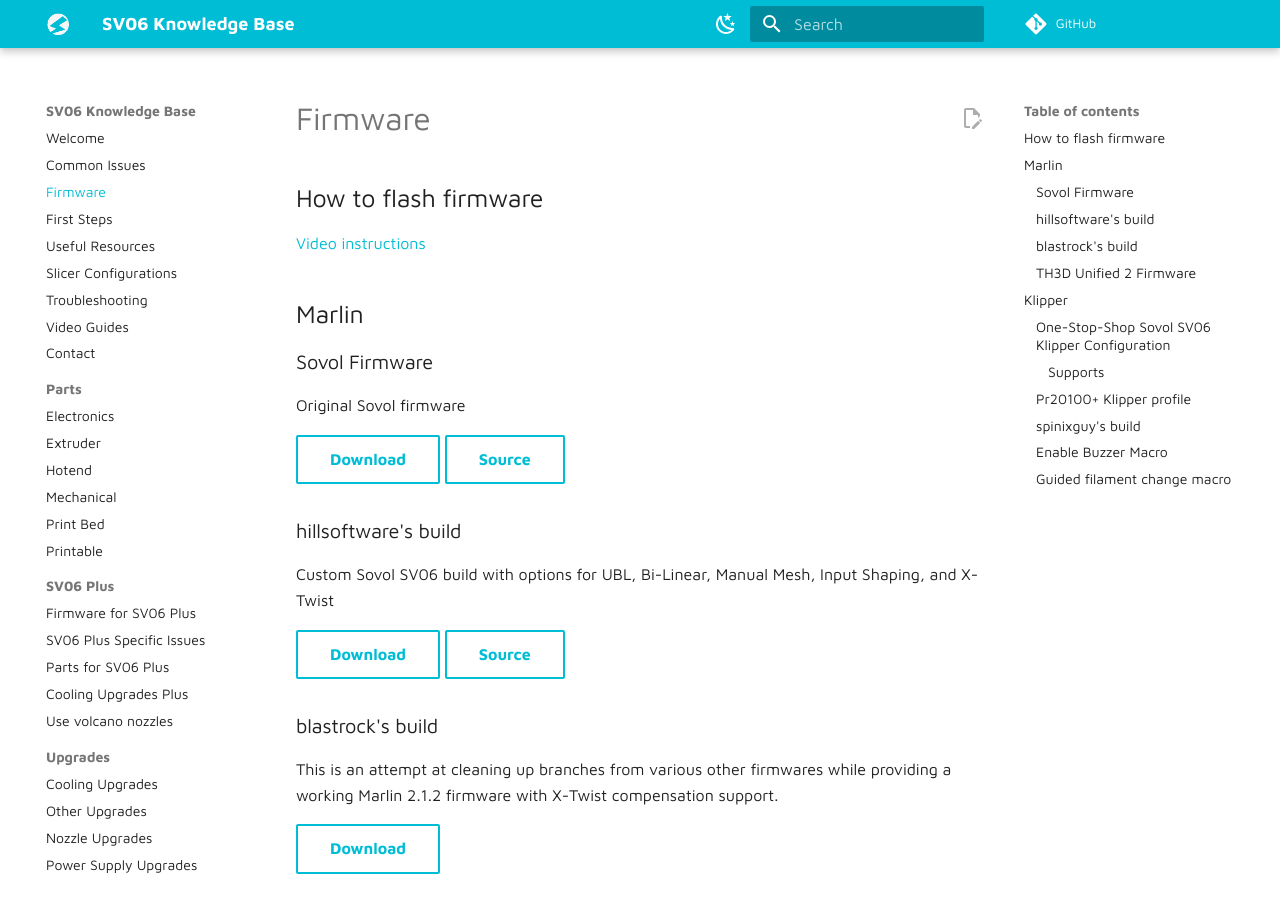
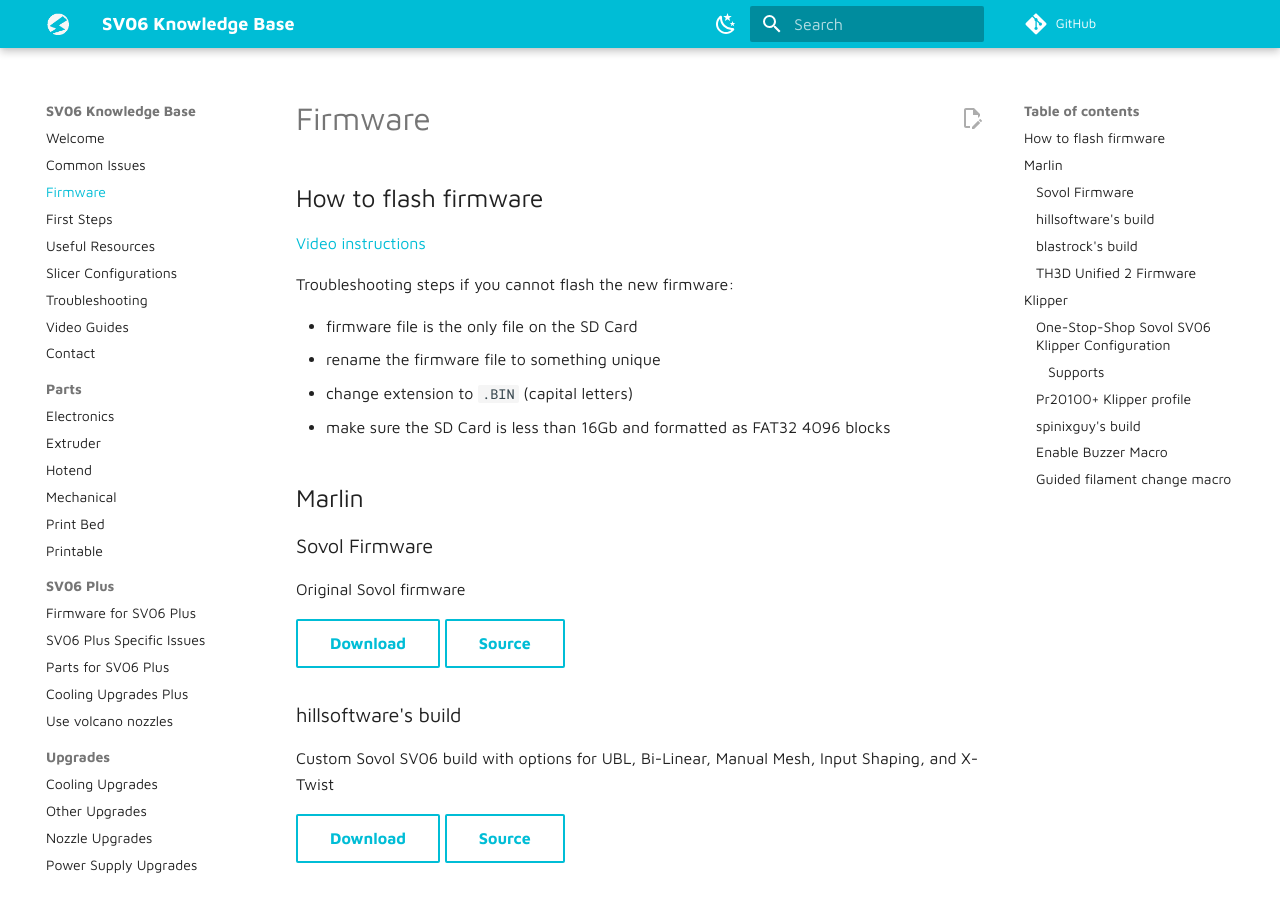
Before and after one commit to blakadder/sv06, an MkDocs documentation site: the page built from docs/firmware.md, in a window 1280 px wide and 900 px high. Built offline with MkDocs 1.6.1 and Material for MkDocs 9.7.7, drawn with Linux system fonts in a browser that asks for light colours; comment, search, counter and statistics services are not loaded.

```diff
--- a/docs/firmware.md
+++ b/docs/firmware.md
@@ -6,6 +6,13 @@ comments: true
 ## How to flash firmware
 
 [Video instructions](https://www.youtube.com/watch?v=p6l253OJa34)
+
+Troubleshooting steps if you cannot flash the new firmware:
+
+- firmware file is the only file on the SD Card
+- rename the firmware file to something unique
+- change extension to `.BIN` (capital letters)
+- make sure the SD Card is less than 16Gb and formatted as FAT32 4096 blocks
 
 ## Marlin
 
```
Also changed, not shown: docs/first-steps.md (+6 -0 lines), docs/troubleshooting.md (+4 -0 lines).
